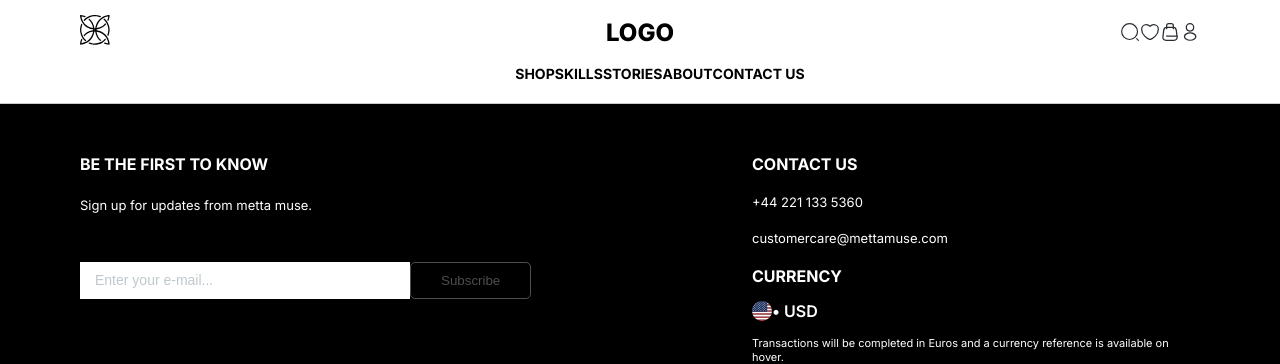
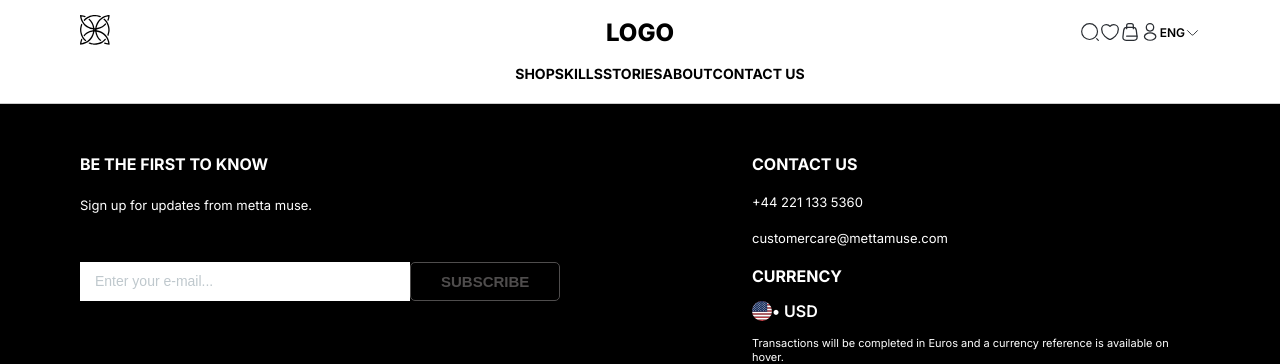
Before and after one commit to aljithkj02/Appscrip-task-Aljith, a Next.js app: page / in a window 1280 px wide. Shown: the top 364 px of the page. Built offline with nearby package versions, Linux system fonts and the light colour scheme.

Commit message:
Complete the web view of navbar and footer

```diff
--- a/src/app/globals.css
+++ b/src/app/globals.css
@@ -4,6 +4,7 @@
 html, body {
     margin: 0;
     padding: 0;
+    font-family: "Inter", sans-serif;
 }
 
 .container {
@@ -42,6 +43,16 @@ nav .first-row div:last-child {
     align-items: center;
     gap: 18;
     justify-content: end;
+}
+
+nav .first-row div:last-child div {
+    display: flex;
+    gap: 5;
+}
+
+nav .first-row div:last-child div span {
+    font-weight: 600;
+    font-size: 12px;
 }
 
 nav .second-row {
@@ -113,6 +124,8 @@ nav .second-row ul li {
     border-radius: 5px;
     padding: 10px 30px;
     cursor: pointer;
+    font-size: 15px;
+    font-weight: 700;
 }
 
 .contact-box div {
--- a/src/components/common/Footer.js
+++ b/src/components/common/Footer.js
@@ -24,7 +24,7 @@ export const Footer = () => {
                         />
 
                         <button>
-                            Subscribe
+                            SUBSCRIBE
                         </button>
                     </div>
                 </div>
--- a/src/components/common/Navbar.js
+++ b/src/components/common/Navbar.js
@@ -4,6 +4,7 @@ import Search from '../../assets/search-normal.svg'
 import Heart from '../../assets/heart.svg'
 import Shop from '../../assets/shopping-bag.svg'
 import Profile from '../../assets/profile.svg'
+import DownArrow from '../../assets/downArrow.svg'
 
 export const Navbar = () => {
 
@@ -23,6 +24,10 @@ export const Navbar = () => {
                     <Image className='link' src={Heart} alt="Heart" width={20} />
                     <Image className='link' src={Shop} alt="Shppping" width={20} />
                     <Image className='link' src={Profile} alt="Profile" width={20} />
+                    <div>
+                        <span>ENG</span>
+                        <Image className='link' src={DownArrow} alt="drop down" width={15} />
+                    </div>
                 </div>
             </div>
 
```
Also changed, not shown: src/assets/downArrow.svg (added).
